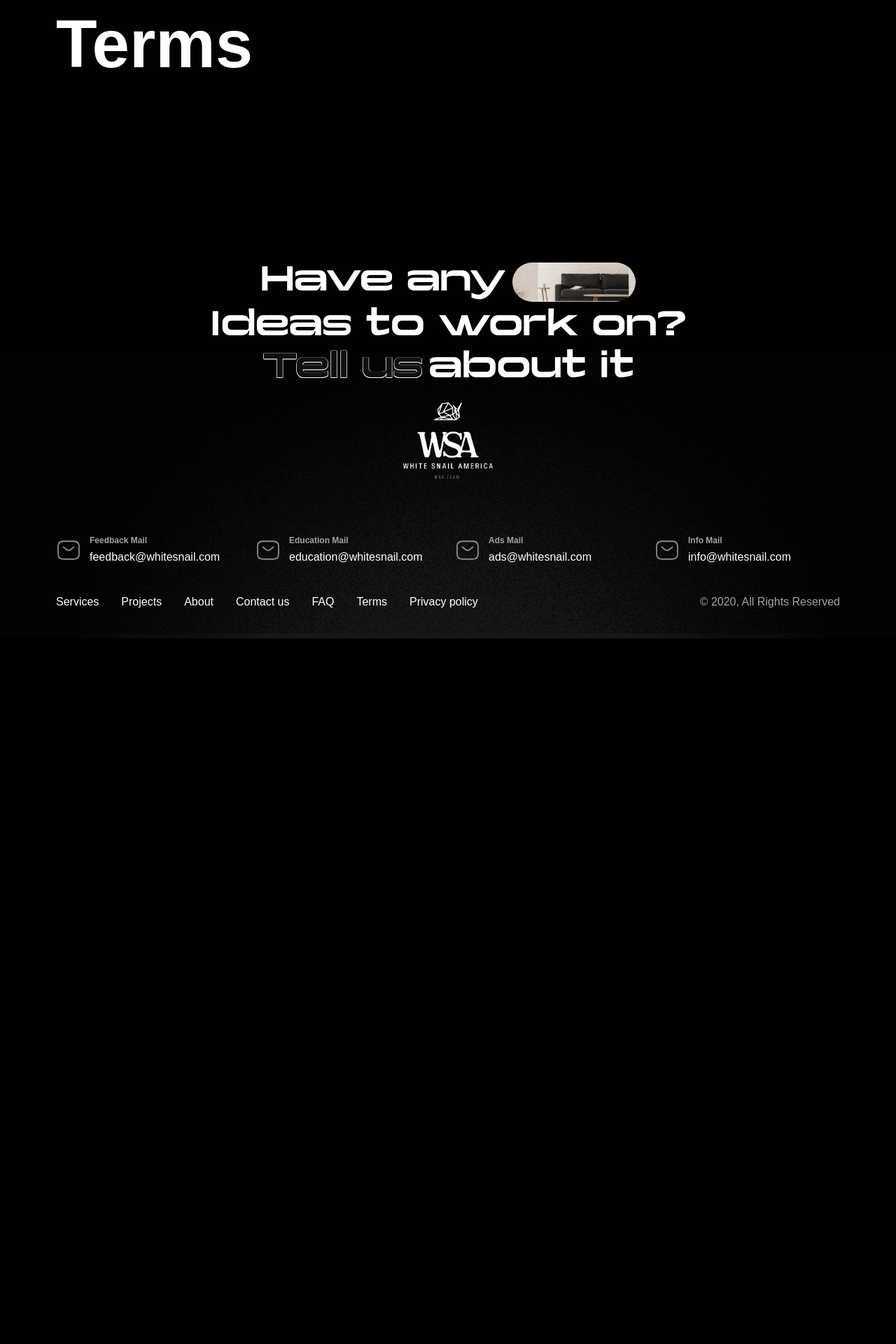
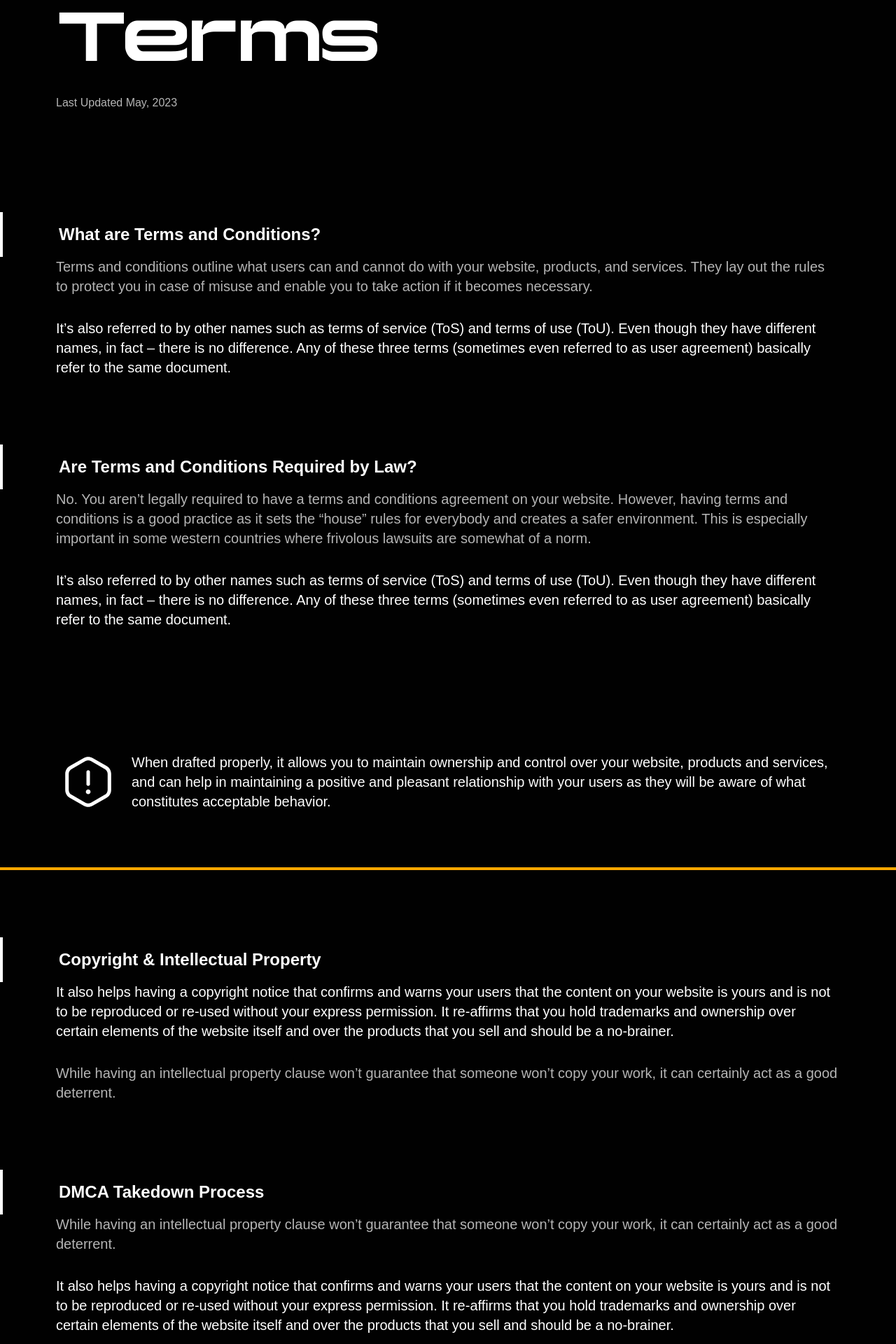
Before and after one commit to MiladDevarts/wsa, a Next.js app: page /terms in a window 1280 px wide. Shown: the part 200-2120 px from the top of the page at 70% size. Before the commit the page ends 1112 px from the top, so only its background shows below. Built offline with nearby package versions, Linux system fonts and the light colour scheme; a web font is replaced by a local one.

Commit message:
feat: create Terms Page

```diff
--- a/app/terms/page.js
+++ b/app/terms/page.js
@@ -3,10 +3,80 @@ function page() {
   return (
     <>
       <section className='container my-36'>
-      <h1 className='mb-24 text-4xl lg:text-8xl font-semibold text-white'>
-          Terms
-        </h1>
+        <div className="flex flex-col gap-y-6 mb-24">
+          <h1 className='text-4xl lg:text-8xl font-mono font-semibold text-white'>
+            Terms
+          </h1>
+          <p className="text-[#B5B5B5]">
+            Last Updated May, 2023
+          </p>
+        </div>
       </section>
+      <div className="my-24">
+        <div className="w-full py-4 border-l-4 border-white">
+          <h3 className="container text-xl lg:text-2xl text-white font-bold">
+            What are Terms and Conditions?
+          </h3>
+        </div>
+        <p className="container text-[#B5B5B5] text-lg lg:text-xl mb-8">
+          Terms and conditions outline what users can and cannot do with your website, products, and services. They lay out the rules to protect you in case of misuse and enable you to take action if it becomes necessary.
+        </p>
+        <p className="container text-white text-lg lg:text-xl">
+          It’s also referred to by other names such as terms of service (ToS) and terms of use (ToU). Even though they have different names, in fact – there is no difference. Any of these three terms (sometimes even referred to as user agreement) basically refer to the same document.        </p>
+      </div>
+      <div className="my-24">
+        <div className="w-full py-4 border-l-4 border-white">
+          <h3 className="container text-xl lg:text-2xl text-white font-bold">
+            Are Terms and Conditions Required by Law?
+          </h3>
+        </div>
+        <p className="container text-[#B5B5B5] text-lg lg:text-xl mb-8">
+          No. You aren’t legally required to have a terms and conditions agreement on your website. However, having terms and conditions is a good practice as it sets the “house” rules for everybody and creates a safer environment. This is especially important in some western countries where frivolous lawsuits are somewhat of a norm.
+        </p>
+        <p className="container text-white text-lg lg:text-xl">
+          It’s also referred to by other names such as terms of service (ToS) and terms of use (ToU). Even though they have different names, in fact – there is no difference. Any of these three terms (sometimes even referred to as user agreement) basically refer to the same document.
+        </p>
+      </div>
+      <section className="relative top-0 left-0 w-full py-20 border-b-4 border-[#FFA800] before:contents before:absolute before:z-50 before:w-32 before:h-32 before:top-10 before:bg-white before:left-0 before:from-slate-600 before:to-slate-500/10">
+        <div className="container gap-y-4 lg:gap-x-4 justify-center lg:items-center flex flex-col lg:flex-row">
+          <div className="w-full lg:w-1/12 flex justify-center">
+            <svg width="80" height="80" viewBox="0 0 61 61" fill="none" xmlns="http://www.w3.org/2000/svg">
+              <path d="M30.5 34.9478C29.4579 34.9478 28.5938 34.0836 28.5938 33.0415V19.6978C28.5938 18.6557 29.4579 17.7915 30.5 17.7915C31.5421 17.7915 32.4062 18.6557 32.4062 19.6978V33.0415C32.4062 34.0836 31.5421 34.9478 30.5 34.9478Z" fill="white" />
+              <path d="M30.4987 43.8436C29.8124 43.8436 29.177 43.5895 28.6941 43.1066C28.4653 42.8524 28.2875 42.5728 28.135 42.2678C28.0079 41.9628 27.957 41.6324 27.957 41.3019C27.957 40.6411 28.2366 39.9802 28.6941 39.4973C29.6345 38.5569 31.3629 38.5569 32.3033 39.4973C32.7608 39.9802 33.0404 40.6411 33.0404 41.3019C33.0404 41.6324 32.9641 41.9628 32.837 42.2678C32.7099 42.5728 32.5321 42.8524 32.3033 43.1066C31.8204 43.5895 31.1849 43.8436 30.4987 43.8436Z" fill="white" />
+              <path d="M30.5023 57.823C28.7993 57.823 27.071 57.3909 25.546 56.5013L10.4485 47.7834C7.39847 46.0043 5.49219 42.7255 5.49219 39.1926V21.8077C5.49219 18.2748 7.39847 14.996 10.4485 13.2168L25.546 4.49893C28.596 2.71976 32.3831 2.71976 35.4585 4.49893L50.556 13.2168C53.606 14.996 55.5123 18.2748 55.5123 21.8077V39.1926C55.5123 42.7255 53.606 46.0043 50.556 47.7834L35.4585 56.5013C33.9335 57.3909 32.2052 57.823 30.5023 57.823ZM30.5023 6.98971C29.4602 6.98971 28.3926 7.26931 27.4522 7.80306L12.3547 16.521C10.4739 17.6139 9.30469 19.6218 9.30469 21.8077V39.1926C9.30469 41.353 10.4739 43.3864 12.3547 44.4793L27.4522 53.1972C29.3331 54.2901 31.6714 54.2901 33.5268 53.1972L48.6243 44.4793C50.5052 43.3864 51.6744 41.3784 51.6744 39.1926V21.8077C51.6744 19.6473 50.5052 17.6139 48.6243 16.521L33.5268 7.80306C32.6118 7.26931 31.5443 6.98971 30.5023 6.98971Z" fill="white" />
+            </svg>
+          </div>
+          <p className="w-full lg:w-11/12 text-center lg:text-left text-xl text-white">
+            When drafted properly, it allows you to maintain ownership and control over your website, products and services, and can help in maintaining a positive and pleasant relationship with your users as they will be aware of what constitutes acceptable behavior.
+          </p>
+        </div>
+      </section>
+      <div className="my-24">
+        <div className="w-full py-4 border-l-4 border-white">
+          <h3 className="container text-xl lg:text-2xl text-white font-bold">
+            Copyright & Intellectual Property
+          </h3>
+        </div>
+        <p className="container text-white text-lg lg:text-xl">
+          It also helps having a copyright notice that confirms and warns your users that the content on your website is yours and is not to be reproduced or re-used without your express permission. It re-affirms that you hold trademarks and ownership over certain elements of the website itself and over the products that you sell and should be a no-brainer.
+        </p>
+        <p className="container text-[#B5B5B5] text-lg lg:text-xl mt-8">
+          While having an intellectual property clause won’t guarantee that someone won’t copy your work, it can certainly act as a good deterrent.
+        </p>
+      </div>
+      <div className="mt-24 mb-56">
+        <div className="w-full py-4 border-l-4 border-white">
+          <h3 className="container text-xl lg:text-2xl text-white font-bold">
+            DMCA Takedown Process
+          </h3>
+        </div>
+        <p className="container text-[#B5B5B5] text-lg lg:text-xl mb-8">
+          While having an intellectual property clause won’t guarantee that someone won’t copy your work, it can certainly act as a good deterrent.
+        </p>
+        <p className="container text-white text-lg lg:text-xl">
+          It also helps having a copyright notice that confirms and warns your users that the content on your website is yours and is not to be reproduced or re-used without your express permission. It re-affirms that you hold trademarks and ownership over certain elements of the website itself and over the products that you sell and should be a no-brainer.
+        </p>
+      </div>
     </>
   )
 }
```
